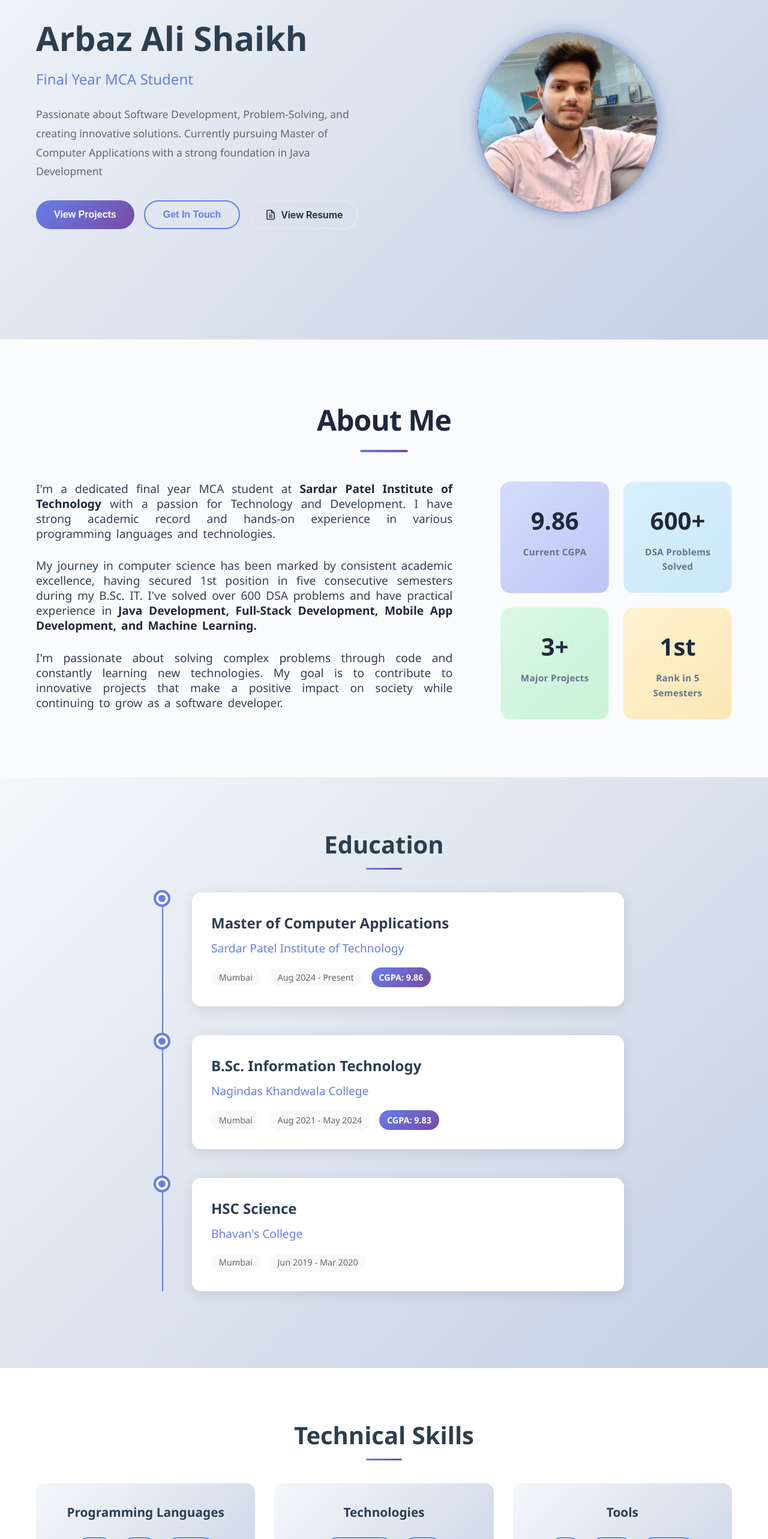
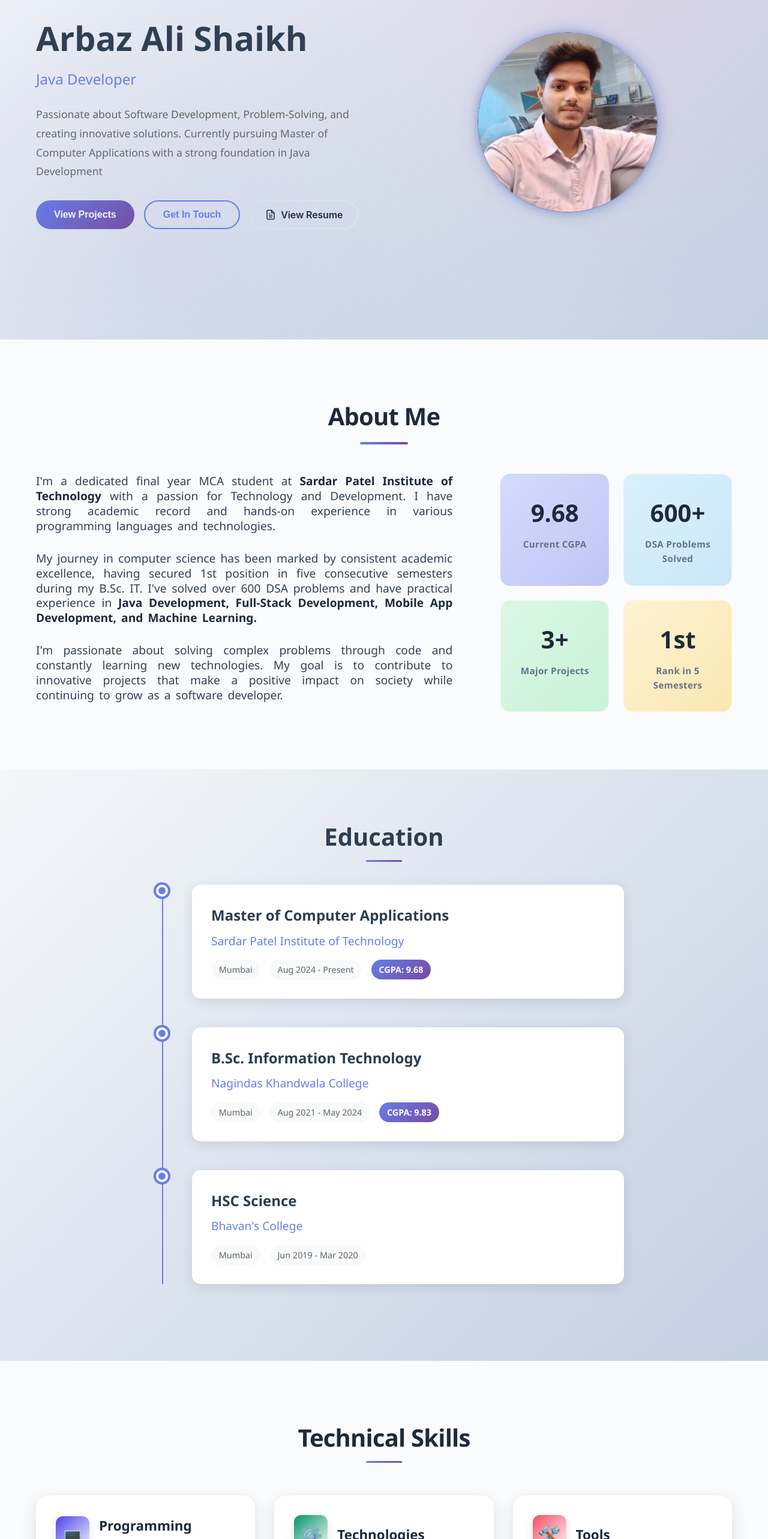
Before and after one commit to arbaaz-01/Portfolio, a React (Create React App) app: page / in a window 1280 px wide. Shown: the part 234-2800 px from the top of the page at 60% size. Built offline with nearby package versions, Linux system fonts and the light colour scheme.

Commit message:
ehanced design and UI

```diff
--- a/src/components/About.css
+++ b/src/components/About.css
@@ -4,7 +4,6 @@
 }
 
 .about .section-title {
-  font-size: 3rem;
   text-align: center;
   margin-bottom: 4rem;
   color: #1e293b;
--- a/src/components/About.js
+++ b/src/components/About.js
@@ -36,7 +36,7 @@ const About = () => {
 
           <div className="about-stats">
             <div className="stat-card primary">
-              <div className="stat-number">9.86</div>
+              <div className="stat-number">9.68</div>
               <div className="stat-label">Current CGPA</div>
             </div>
             <div className="stat-card secondary">
--- a/src/components/Achievements.js
+++ b/src/components/Achievements.js
@@ -4,7 +4,7 @@ const Achievements = () => {
   const achievements = [
     "Secured 1st position in Five consecutive semesters of B.Sc. IT",
     "Solved 600+ DSA problems and earned multiple badges",
-    "Maintained excellent academic performance with CGPA 9.86 in MCA",
+    "Maintained excellent academic performance with CGPA  in MCA",
     "Successfully completed internship at 73bit Limited",
   ]
 
--- a/src/components/Contact.js
+++ b/src/components/Contact.js
@@ -18,7 +18,7 @@ const Contact = () => {
                   <path d="M4 4h16c1.1 0 2 .9 2 2v12c0 1.1-.9 2-2 2H4c-1.1 0-2-.9-2-2V6c0-1.1.9-2 2-2z"></path>
                   <polyline points="22,6 12,13 2,6"></polyline>
                 </svg>
-  <a href="mailto:shaikharbaaz2016@gmail.com" style={{ marginLeft: "8px", color: "inherit", textDecoration: "none" }}>
+                <a href="mailto:shaikharbaaz2016@gmail.com" style={{ marginLeft: "8px", color: "inherit", textDecoration: "none" }} target="_blank">
                   shaikharbaaz2016@gmail.com
                 </a>
               </div>
@@ -28,7 +28,9 @@ const Contact = () => {
                 <svg width="20" height="20" viewBox="0 0 24 24" fill="none" stroke="currentColor" strokeWidth="2">
                   <path d="M22 16.92v3a2 2 0 0 1-2.18 2 19.79 19.79 0 0 1-8.63-3.07 19.5 19.5 0 0 1-6-6 19.79 19.79 0 0 1-3.07-8.67A2 2 0 0 1 4.11 2h3a2 2 0 0 1 2 1.72 12.84 12.84 0 0 0 .7 2.81 2 2 0 0 1-.45 2.11L8.09 9.91a16 16 0 0 0 6 6l1.27-1.27a2 2 0 0 1 2.11-.45 12.84 12.84 0 0 0 2.81.7A2 2 0 0 1 22 16.92z"></path>
                 </svg>
-                <span>+91 9820881820</span>
+                <a href="tel:+919820881811" style={{ marginLeft: "8px", color: "inherit", textDecoration: "none" }} target="_blank" rel="noopener noreferrer">
+                  +91 9820881820
+                </a>
               </div>
 
               <div className="contact-item">
@@ -36,7 +38,14 @@ const Contact = () => {
                   <path d="M21 10c0 7-9 13-9 13s-9-6-9-13a9 9 0 0 1 18 0z"></path>
                   <circle cx="12" cy="10" r="3"></circle>
                 </svg>
-                <span>Mumbai, India</span>
+                <a
+                  href="https://www.google.com/maps/place/Mumbai,+India"
+                  style={{ marginLeft: "8px", color: "inherit", textDecoration: "none" }}
+                  target="_blank"
+                  rel="noopener noreferrer"
+                >
+                  Mumbai, India
+                </a>
               </div>
             </div>
 
--- a/src/components/Education.js
+++ b/src/components/Education.js
@@ -7,7 +7,7 @@ const Education = () => {
       institution: "Sardar Patel Institute of Technology",
       location: "Mumbai",
       duration: "Aug 2024 - Present",
-      cgpa: "9.86",
+      cgpa: "9.68",
     },
     {
       degree: "B.Sc. Information Technology",
--- a/src/components/Hero.css
+++ b/src/components/Hero.css
@@ -26,6 +26,33 @@
   color: #667eea;
   margin-bottom: 1.5rem;
   font-weight: 500;
+  min-height: 2rem;
+}
+
+.typewriter-container {
+  display: flex;
+  align-items: center;
+  gap: 0.1rem;
+}
+
+.typewriter-text {
+  color: #667eea;
+  font-weight: 500;
+}
+
+.cursor {
+  color: #667eea;
+  font-weight: 300;
+  animation: blink 1s infinite;
+}
+
+@keyframes blink {
+  0%, 50% {
+    opacity: 1;
+  }
+  51%, 100% {
+    opacity: 0;
+  }
 }
 
 .hero-text p {
@@ -138,6 +165,10 @@
     font-size: 1.3rem;
   }
 
+  .typewriter-container {
+    justify-content: center;
+  }
+
   .profile-placeholder {
     max-width: 250px;
   }
@@ -148,6 +179,10 @@
     font-size: 2rem;
   }
 
+  .hero-text h2 {
+    font-size: 1.1rem;
+  }
+
   .hero-buttons {
     justify-content: center;
   }
--- a/src/components/Hero.js
+++ b/src/components/Hero.js
@@ -1,9 +1,49 @@
 "use client"
+import { useState, useEffect } from "react"
 import "./Hero.css"
 import myPhoto from "../assets/profile_pic.jpg"
 
+const Hero = () => {
+  const [currentSkill, setCurrentSkill] = useState(0)
+  const [displayText, setDisplayText] = useState("")
+  const [isTyping, setIsTyping] = useState(true)
 
-const Hero = () => {
+  const skills = [
+    "Final Year MCA Student",
+    "Java Developer",
+    "Problem Solver",
+    "Full Stack Developer",
+    "Android Developer",
+    "Machine Learning Enthusiast"
+  ]
+
+  useEffect(() => {
+    const currentSkillText = skills[currentSkill]
+
+    if (isTyping) {
+      if (displayText.length < currentSkillText.length) {
+        const timeout = setTimeout(() => {
+          setDisplayText(currentSkillText.slice(0, displayText.length + 1))
+        }, 85)
+        return () => clearTimeout(timeout)
+      } else {
+        const timeout = setTimeout(() => {
+          setIsTyping(false)
+        }, 1500)
+        return () => clearTimeout(timeout)
+      }
+    } else {
+      if (displayText.length > 0) {
+        const timeout = setTimeout(() => {
+          setDisplayText(displayText.slice(0, -1))
+        }, 50)
+        return () => clearTimeout(timeout)
+      } else {
+        setCurrentSkill((prev) => (prev + 1) % skills.length)
+        setIsTyping(true)
+      }
+    }
+  }, [displayText, isTyping, currentSkill, skills])
 
   const handleResumeView = () => {
     window.open("/resume/Resume.pdf", "_blank")
@@ -15,7 +55,10 @@ const Hero = () => {
         <div className="hero-content">
           <div className="hero-text">
             <h1>Arbaz Ali Shaikh</h1>
-            <h2>Final Year MCA Student</h2>
+            <h2 className="typewriter-container">
+              <span className="typewriter-text">{displayText}</span>
+              <span className="cursor">|</span>
+            </h2>
             <p>
               Passionate about Software Development, Problem-Solving, and creating innovative solutions. Currently
               pursuing Master of Computer Applications with a strong foundation in Java Development
--- a/src/components/Skills.css
+++ b/src/components/Skills.css
@@ -1,63 +1,235 @@
 .skills {
-  padding: 5rem 0;
-  background: white;
+  padding: 6rem 0;
+  background: #fafbfc;
+}
+
+.skills::before {
+  content: '';
+  position: absolute;
+  top: 0;
+  left: 0;
+  right: 0;
+  bottom: 0;
+  background:
+    radial-gradient(circle at 20% 80%, rgba(120, 119, 198, 0.1) 0%, transparent 50%),
+    radial-gradient(circle at 80% 20%, rgba(255, 119, 198, 0.1) 0%, transparent 50%);
+  pointer-events: none;
+}
+
+.skills-header {
+  text-align: center;
+  margin-bottom: 4rem;
+  position: relative;
+  z-index: 1;
+}
+
+.skills-header .section-title {
+  text-align: center;
+  margin-bottom: 4rem;
+  color: #1e293b;
+  position: relative;
+  font-weight: 700;
+  letter-spacing: -0.02em;
 }
 
 .skills-grid {
   display: grid;
-  grid-template-columns: repeat(auto-fit, minmax(300px, 1fr));
+  grid-template-columns: repeat(auto-fit, minmax(320px, 1fr));
   gap: 2rem;
+  position: relative;
+  z-index: 1;
 }
 
 .skill-category {
-  background: linear-gradient(135deg, #f5f7fa 0%, #c3cfe2 100%);
+  background: rgba(255, 255, 255, 0.9);
+  backdrop-filter: blur(10px);
   padding: 2rem;
-  border-radius: 15px;
-  transition: transform 0.3s ease;
+  border-radius: 20px;
+  box-shadow:
+    0 10px 30px rgba(0, 0, 0, 0.1),
+    0 1px 8px rgba(0, 0, 0, 0.05),
+    inset 0 1px 0 rgba(255, 255, 255, 0.8);
+  transition: all 0.4s cubic-bezier(0.175, 0.885, 0.32, 1.275);
+  position: relative;
+  border: 1px solid rgba(255, 255, 255, 0.2);
+  overflow: hidden;
+}
+
+.skill-category::before {
+  content: '';
+  position: absolute;
+  top: 0;
+  left: 0;
+  right: 0;
+  height: 4px;
+  background: linear-gradient(90deg, var(--category-color), rgba(255, 255, 255, 0.8));
+  transform: translateX(-100%);
+  transition: transform 0.6s ease;
+}
+
+.skill-category:hover::before {
+  transform: translateX(0);
 }
 
 .skill-category:hover {
-  transform: translateY(-5px);
+  transform: translateY(-10px) scale(1.02);
+  box-shadow:
+    0 20px 40px rgba(0, 0, 0, 0.15),
+    0 5px 15px rgba(0, 0, 0, 0.08),
+    inset 0 1px 0 rgba(255, 255, 255, 0.9);
+}
+
+.skill-category-header {
+  display: flex;
+  align-items: center;
+  gap: 1rem;
+  margin-bottom: 2rem;
+}
+
+.skill-icon {
+  font-size: 2rem;
+  padding: 0.5rem;
+  background: linear-gradient(135deg, var(--category-color), rgba(255, 255, 255, 0.2));
+  border-radius: 12px;
+  display: flex;
+  align-items: center;
+  justify-content: center;
+  box-shadow: 0 4px 15px rgba(0, 0, 0, 0.1);
+  transition: transform 0.4s ease;
+}
+
+.skill-category:hover .skill-icon {
+  transform: rotate(1deg) scale(1.1);
 }
 
 .skill-category h3 {
-  font-size: 1.3rem;
-  color: #2c3e50;
-  margin-bottom: 1.5rem;
+  font-size: 1.4rem;
+  color: #1e293b;
+  margin: 0;
   font-weight: 600;
-  text-align: center;
+  flex: 1;
 }
 
 .skill-tags {
   display: flex;
   flex-wrap: wrap;
   gap: 0.8rem;
-  justify-content: center;
+  margin-bottom: 1.5rem;
 }
 
 .skill-tag {
-  background: white;
-  color: #667eea;
-  padding: 0.5rem 1rem;
-  border-radius: 25px;
+  background: linear-gradient(135deg, #ffffff 0%, #f8fafc 100%);
+  color: var(--category-color);
+  padding: 0.6rem 1.2rem;
+  border-radius: 50px;
   font-size: 0.9rem;
   font-weight: 500;
-  border: 2px solid #667eea;
+  border: 2px solid var(--category-color);
   transition: all 0.3s ease;
+  position: relative;
+  overflow: hidden;
+  animation: slideInUp 0.6s ease forwards;
+  animation-delay: var(--delay);
+  opacity: 0;
+  transform: translateY(20px);
+}
+
+@keyframes slideInUp {
+  to {
+    opacity: 1;
+    transform: translateY(0);
+  }
+}
+
+.skill-tag::before {
+  content: '';
+  position: absolute;
+  top: 0;
+  left: -100%;
+  width: 100%;
+  height: 100%;
+  background: linear-gradient(90deg, transparent, rgba(255, 255, 255, 0.4), transparent);
+  transition: left 0.5s ease;
+}
+
+.skill-tag:hover::before {
+  left: 100%;
 }
 
 .skill-tag:hover {
-  background: #667eea;
+  background: var(--category-color);
   color: white;
-  transform: translateY(-2px);
+  transform: translateY(-3px) scale(1.05);
+  box-shadow: 0 8px 25px rgba(0, 0, 0, 0.15);
 }
 
+/* Responsive Design */
 @media (max-width: 768px) {
+  .skills {
+    padding: 4rem 0;
+  }
+
+  .skills-header .section-title {
+    font-size: 2rem;
+  }
+
   .skills-grid {
     grid-template-columns: 1fr;
+    gap: 1.5rem;
   }
 
   .skill-category {
     padding: 1.5rem;
   }
+
+  .skill-category-header {
+    flex-direction: column;
+    text-align: center;
+    gap: 0.5rem;
+  }
+
+  .skill-icon {
+    font-size: 1.5rem;
+  }
+
+  .skill-category h3 {
+    font-size: 1.2rem;
+  }
+
+  .skill-tags {
+    justify-content: center;
+    gap: 0.6rem;
+  }
+
+  .skill-tag {
+    padding: 0.5rem 1rem;
+    font-size: 0.8rem;
+  }
 }
+
+@media (max-width: 480px) {
+  .skills {
+    padding: 3rem 0;
+  }
+
+  .skills-header {
+    margin-bottom: 2.5rem;
+  }
+
+  .skills-header .section-title {
+    font-size: 1.8rem;
+  }
+
+  .skills-subtitle {
+    font-size: 1rem;
+  }
+
+  .skill-category {
+    padding: 1.2rem;
+  }
+
+  .skill-tag {
+    padding: 0.4rem 0.8rem;
+    font-size: 0.8rem;
+  }
+}
--- a/src/components/Skills.js
+++ b/src/components/Skills.js
@@ -2,23 +2,48 @@ import "./Skills.css"
 
 const Skills = () => {
   const skillsData = {
-    "Programming Languages": ["Java", "C++", "Python", "JavaScript", "SQL"],
-    Technologies: ["Spring Boot", "JDBC", "Hibernate", "JSP", "Servlet", "MERN", "Android Development"],
-    Tools: ["Git", "Linux", "VS Code", "IntelliJ IDEA", "Maven", "Postman"],
-    Databases: ["MySQL", "MongoDB"],
+    "Programming Languages": {
+      skills: ["Java", "C++", "Python", "JavaScript", "SQL"],
+      icon: "💻",
+      color: "#4f46e5"
+    },
+    Technologies: {
+      skills: ["Spring Boot", "JDBC", "Hibernate", "JSP", "Servlet", "MERN", "Android Development"],
+      icon: "⚙️",
+      color: "#059669"
+    },
+    Tools: {
+      skills: ["Git", "Linux", "VS Code", "IntelliJ IDEA", "Maven", "Postman"],
+      icon: "🛠️",
+      color: "#f44f65"
+    },
+    Databases: {
+      skills: ["MySQL", "MongoDB"],
+      icon: "🗄️",
+      color: "#7c3aed"
+    },
   }
 
   return (
     <section id="skills" className="skills">
       <div className="container">
-        <h2 className="section-title">Technical Skills</h2>
+        <div className="skills-header">
+          <h2 className="section-title">Technical Skills</h2>
+        </div>
         <div className="skills-grid">
-          {Object.entries(skillsData).map(([category, skills], index) => (
-            <div key={index} className="skill-category">
-              <h3>{category}</h3>
+          {Object.entries(skillsData).map(([category, data], index) => (
+            <div key={index} className="skill-category" style={{"--category-color": data.color}}>
+              <div className="skill-category-header">
+                <div className="skill-icon">{data.icon}</div>
+                <h3>{category}</h3>
+              </div>
               <div className="skill-tags">
-                {skills.map((skill, skillIndex) => (
-                  <span key={skillIndex} className="skill-tag">
+                {data.skills.map((skill, skillIndex) => (
+                  <span
+                    key={skillIndex}
+                    className="skill-tag"
+                    style={{"--delay": `${skillIndex * 0.1}s`}}
+                  >
                     {skill}
                   </span>
                 ))}
```
Lines whose indentation alone changed are shown as unchanged.
